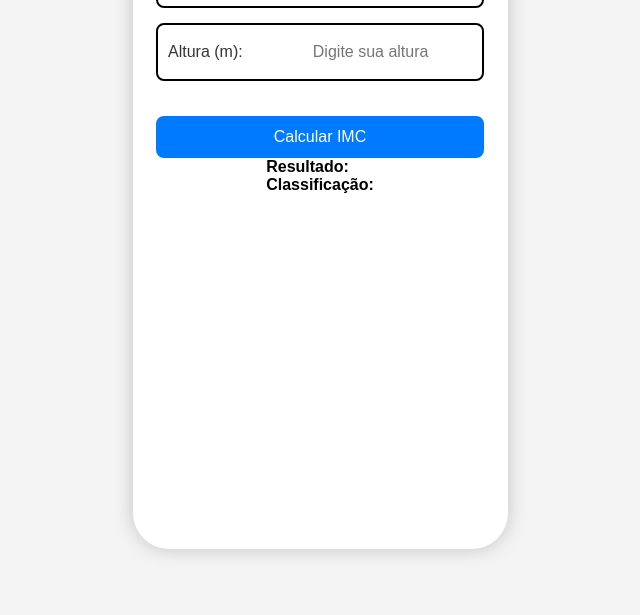
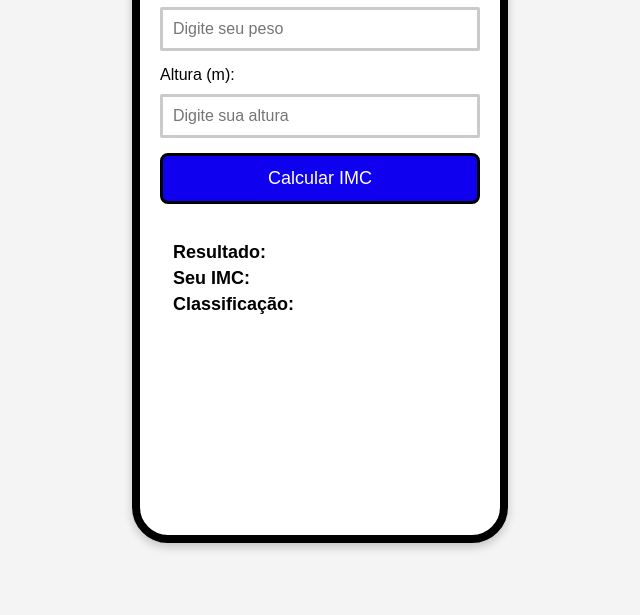
Before and after one commit to Matheuslaousa/projeto-imc, a website: page src/index.html in a window 1280 px wide. Shown: the part 185-800 px from the top of the page, without its empty margins (320-960 px from the left). Drawn offline with Linux system fonts and the light colour scheme.

Commit message:
melhorias

```diff
--- a/src/index.html
+++ b/src/index.html
@@ -31,10 +31,11 @@
       </form>
 
       <!-- Resultado exibido no formato de tela de celular -->
-      <div id="Seu IMC">
-        <div id="Seu IMC-texto">
-          <p><strong>Resultado:</strong> <span id="resultado-imc"></span></p>
-          <p><strong>Classificação:</strong> <span id="classificacao-imc"></span></p>
+      <div id="Seu_IMC">
+        <div id="Seu_IMC-texto">
+          <p><strong>Resultado:</strong></p> <!-- "Resultado" em uma linha -->
+          <p><strong>Seu IMC:</strong> <span id="resultado-imc"></span></p> <!-- IMC em outra linha -->
+          <p><strong>Classificação:</strong> <span id="classificacao-imc"></span></p> <!-- Classificação em outra linha -->
         </div>
       </div>
     </div>
--- a/src/style.css
+++ b/src/style.css
@@ -1,12 +1,8 @@
-/* Resetando margens e padding para garantir um layout limpo */
-* {
+/* Estilos gerais */
+body {
+    font-family: Arial, sans-serif;
     margin: 0;
     padding: 0;
-    box-sizing: border-box;
-}
-
-body {
-    font-family: Arial, sans-serif;
     background-color: #f4f4f4;
     display: flex;
     justify-content: center;
@@ -14,120 +10,108 @@ body {
     height: 100vh;
   }
 
-/* Container que simula a tela de celular */
+  /* Container que simula a tela do celular */
   .phone-container {
+    width: 360px;
+    height: 640px;
+    background-color: #fff;
+    border-radius: 36px;
+    box-shadow: 0px 4px 10px rgba(0, 0, 0, 0.2);
+    border: 8px solid #000000; /* Aumentei a borda para 8px */
+    display: flex;
+    justify-content: center;
+    align-items: center;
     position: relative;
-    width: 375px; /* Largura típica de smartphones */
-    height: 667px; /* Altura típica de smartphones */
-    border-radius: 36px; /* Bordas arredondadas, simulando um celular */
-    background: #fff;
-    box-shadow: 0px 0px 20px rgba(0, 0, 0, 0.2); /* Sombra para dar profundidade */
-    overflow: hidden;
   }
 
-/* Tela do celular (conteúdo dentro) */
+  /* A tela do celular */
   .phone-screen {
+    width: 100%;
+    height: 100%;
     padding: 20px;
-    display: flex;
-    flex-direction: column;
-    align-items: center;
-    height: 100%;
+    box-sizing: border-box;
     overflow-y: auto;
   }
 
+  /* Cabeçalho do simulador */
   h1 {
-    font-size: 1.5rem;
+    font-size: 24px;
+    text-align: center;
     margin-bottom: 20px;
-    color: #333;
+    color: #000000;
   }
 
-/* Estilo para os campos de entrada */
-.input-group {
-    margin-bottom: 15px;
+  /* Formulário */
+  form {
     display: flex;
-    justify-content: space-between;
-    align-items: center;
-    width: 100%;
-    background-color: #fff;
-    border: 2px solid #000; /* Borda preta */
-    border-radius: 8px;
-    padding: 10px;
+    flex-direction: column;
+    gap: 15px;
   }
 
-.input-group label {
-    font-size: 16px;
-    color: #333;
-    width: 40%; /* Deixa o texto alinhado à esquerda */
+  /* Estilo para os grupos de inputs */
+  .input-group {
+    display: flex;
+    flex-direction: column;
+    gap: 5px;
   }
 
-.input-group input {
-    width: 55%; /* Deixa o campo de input alinhado à direita */
-    padding: 8px;
+  /* Rótulos (labels) */
+  label {
     font-size: 16px;
-    border: none;
-    background-color: #fff;
-    border-radius: 4px;
+    color: #000000;
   }
 
-/* Botão para Calcular */
-button {
+  /* Estilo dos inputs */
+  input {
+    padding: 10px;
+    font-size: 16px;
+    border: 3px solid #cacaca; /* Aumentei a borda para 3px */
+    border-radius: 2px;
     width: 100%;
-    padding: 12px;
-    background-color: #007bff; /* Cor azul para o fundo */
-    color: white; /* Cor branca para o texto */
-    border: none;
-    border-radius: 8px;
-    font-size: 16px;
-    cursor: pointer;
-    margin-top: 20px;
+    box-sizing: border-box;
+    margin-top: 5px;
   }
 
-/* Efeito quando o botão é sobrevoado */
-button:hover {
-    background-color: #0056b3; /* Cor azul mais escura para o fundo */
+  /* Estilo do botão */
+  button {
+    padding: 12px;
+    background-color: #1000f0;
+    color: white;
+    font-size: 18px;
+    border: 3px solid #000000; /* Aumentei a borda para 3px no botão */
+    border-radius: 8px;
+    cursor: pointer;
+    transition: background-color 0.3s ease;
   }
 
-/* Estilos para o resultado */
-#resultado {
-    margin-top: 20px;
-    padding: 10px;
-    background-color: #e9f7e9;
-    border: 2px solid #28a745;
-    border-radius: 8px;
-    width: 100%;
+  button:hover {
+    background-color: #1000f0;
   }
 
-#resultado-texto p {
-    font-size: 18px;
-    font-weight: bold;
-    color: #333;
-    margin: 5px 0; /* Espaçamento entre as linhas */
+  /* Estilo do resultado */
+  #Seu_IMC {
+    margin-top: 20px;
+    text-align: left;  /* Alinha o conteúdo à esquerda */
+    border: 3px solid #ffffff; /* Aumentei a borda para 3px */
+    padding: 10px;
+    border-radius: 4px;
+    width: 100%; /* Faz o bloco de resultado ocupar toda a largura disponível */
   }
 
-/* Responsividade para telas pequenas (menos de 600px) */
-@media (max-width: 600px) {
-    .phone-container {
-        width: 100%;
-        max-width: 100%;
+  /* Ajuste para separar o título 'Seu IMC' do valor do IMC */
+  #Seu_IMC-texto p {
+    font-size: 18px;
+    color: #000000;
+    margin: 5px 0; /* Adicionando margem para dar um espaçamento entre as linhas */
   }
 
-    h1 {
-        font-size: 1.3rem;
+  /* Resultado do IMC */
+  #resultado-imc {
+    font-weight: bold;
+    color: #000000;
   }
 
-    input, button {
-        font-size: 14px;
+  #classificacao-imc {
+    font-weight: bold;
+    color: #000000;
   }
-}
-
-/* Responsividade para telas muito pequenas (menos de 400px) */
-@media (max-width: 400px) {
-    h1 {
-        font-size: 1.2rem;
-    }
-
-    input, button {
-        font-size: 13px;
-        padding: 8px;
-    }
-}
```
Lines whose indentation alone changed are shown as unchanged.
